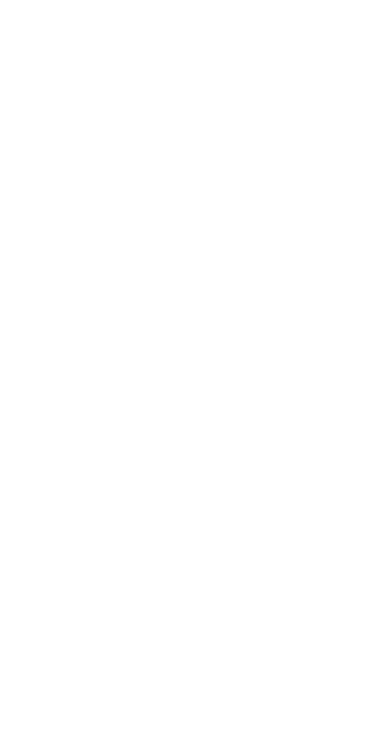
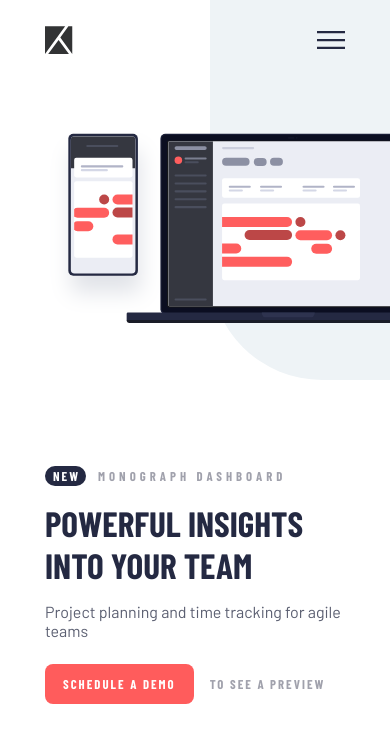
Before and after one commit to aaronpaulgz/fm-tracking-component, a plain HTML site: page index.html in a window 390 px wide. Drawn offline with nearby package versions, Linux system fonts and the light colour scheme.

Commit message:
Mobile ready

```diff
--- a/index.html
+++ b/index.html
@@ -27,5 +27,50 @@
     />
     <title>Frontend Mentor | Project tracking intro component</title>
   </head>
-  <body></body>
+  <body>
+    <div class="ornament"></div>
+    <header class="mob_header">
+      <img class="mob_header_logo" src="./images/logo.svg" alt="" />
+      <div class="mob_header_events">
+        <img
+          onclick="show()"
+          class="mob_header_hamburger"
+          src="./images/icon-hamburger.svg"
+          alt=""
+        />
+        <img
+          onclick="hide()"
+          class="mob_header_close"
+          src="./images/icon-close.svg"
+          alt=""
+        />
+      </div>
+      <div class="mob_modal">
+        <ul class="mob_modal_list">
+          <li>Product</li>
+          <li>Features</li>
+          <li>Pricing</li>
+        </ul>
+        <p class="mob_modal_cta">Login</p>
+      </div>
+    </header>
+    <main class="main">
+      <div class="hero_img"></div>
+      <section class="hero_text">
+        <div class="hero_promo">
+          <p class="promo_new">new</p>
+          <p class="promo">monograph dashboard</p>
+        </div>
+        <h1 class="hero_title">Powerful insights into your team</h1>
+        <p class="hero_description">
+          Project planning and time tracking for agile teams
+        </p>
+        <div class="hero_links">
+          <p class="hero_cta">schedule a demo</p>
+          <p class="hero_preview">to see a preview</p>
+        </div>
+      </section>
+    </main>
+    <script src="./scripts.js"></script>
+  </body>
 </html>
--- /dev/null
+++ b/scripts.js
@@ -0,0 +1,16 @@
+$hamburger = document.querySelector(".mob_header_hamburger");
+$close = document.querySelector(".mob_header_close");
+$modal = document.querySelector(".mob_modal");
+console.warn($hamburger, $close);
+
+const show = () => {
+  $hamburger.style.display = "none";
+  $close.style.display = "block";
+  $modal.style.display = "block";
+};
+
+const hide = () => {
+  $hamburger.style.display = "block";
+  $close.style.display = "none";
+  $modal.style.display = "none";
+};
--- a/styles/styles.css
+++ b/styles/styles.css
@@ -13,3 +13,177 @@
   margin: 0;
   box-sizing: border-box;
 }
+
+body {
+  position: relative;
+  font-family: var(--Primary-Font);
+  color: var(--Very-Dark-Blue);
+  overflow: hidden;
+}
+
+.ornament {
+  position: absolute;
+  right: 0;
+  z-index: -1;
+  width: 180px;
+  height: 380px;
+  border-bottom-left-radius: 112px;
+  background-color: var(--Light-Grayish-Blue);
+}
+
+.mob_header {
+  display: flex;
+  margin: 0 auto;
+  height: 80px;
+  width: 300px;
+  max-width: 320px;
+  justify-content: space-between;
+  align-items: center;
+}
+
+.mob_header_logo {
+  width: 28px;
+  height: 28px;
+}
+
+.mob_header_events {
+  width: 50%;
+  display: flex;
+  justify-content: flex-end;
+  align-items: center;
+}
+
+.mob_header_hamburger {
+  width: 28px;
+  height: 100%;
+}
+
+.mob_header_close {
+  width: 22px;
+  height: 100%;
+  display: none;
+}
+
+/* Mobile Modal */
+
+.mob_modal {
+  display: none;
+  position: absolute;
+  z-index: 9;
+  top: 80px;
+  padding: 20px;
+  width: 300px;
+  max-width: 320px;
+  background-color: white;
+  border-radius: 4px;
+  text-align: center;
+  -webkit-box-shadow: 0px 4px 12px 0px rgba(0, 0, 0, 0.12);
+  -moz-box-shadow: 0px 4px 12px 0px rgba(0, 0, 0, 0.12);
+  box-shadow: 0px 4px 12px 0px rgba(0, 0, 0, 0.12);
+}
+
+.mob_modal .mob_modal_list {
+  font-family: var(--Secondary-Font);
+  font-weight: 700;
+  list-style: none;
+  text-transform: uppercase;
+  border-bottom: solid 0.5px var(--Grayish-Blue);
+}
+
+.mob_modal .mob_modal_list > li {
+  margin: 0 0 20px 0;
+}
+
+.mob_modal > .mob_modal_cta {
+  margin: 20px 0 0 0;
+  font-family: var(--Secondary-Font);
+  font-weight: 700;
+  text-transform: uppercase;
+  color: var(--Grayish-Blue);
+}
+
+/* Mobile Modal ENDS*/
+
+.main {
+  width: 100%;
+}
+
+.hero_img {
+  width: 100%;
+  height: 40vh;
+  background-image: url("../images/illustration-devices.svg");
+  background-position: 50px 50px;
+  background-size: 400px;
+  background-repeat: no-repeat;
+}
+
+.hero_text {
+  width: 300px;
+  max-width: 320px;
+  margin: 48px auto 0;
+}
+
+.hero_text .hero_promo {
+  display: flex;
+  align-items: center;
+  font-size: 0.8rem;
+  text-transform: uppercase;
+  text-align: center;
+}
+
+.hero_promo .promo_new {
+  padding: 2px 6px 2px 8px;
+  background-color: var(--Very-Dark-Blue);
+  color: white;
+  font-family: var(--Secondary-Font);
+  font-weight: 700;
+  border-radius: 24px;
+  letter-spacing: 2px;
+}
+
+.hero_promo .promo {
+  color: var(--Grayish-Blue);
+  font-family: var(--Secondary-Font);
+  font-weight: 700;
+  border-radius: 24px;
+  letter-spacing: 4px;
+  margin: 0 0 0 12px;
+}
+
+.hero_text .hero_title {
+  font-family: var(--Secondary-Font);
+  font-size: 2.2rem;
+  font-weight: bold;
+  text-transform: uppercase;
+  margin: 16px 0 0 0;
+}
+
+.hero_text .hero_description {
+  font-weight: 400;
+  color: var(--Dark-Grayish-Blue);
+  margin: 16px 0 0 0;
+}
+
+.hero_links {
+  display: flex;
+  align-items: center;
+  font-family: var(--Secondary-Font);
+  font-size: 0.8rem;
+  text-transform: uppercase;
+  margin: 24px 0 0 0;
+  letter-spacing: 2px;
+}
+
+.hero_links .hero_cta {
+  padding: 12px 18px;
+  background-color: var(--Red);
+  border-radius: 8px;
+  color: white;
+  font-weight: 700;
+}
+
+.hero_links .hero_preview {
+  margin: 0 0 0 16px;
+  color: var(--Grayish-Blue);
+  font-weight: 700;
+}
```
